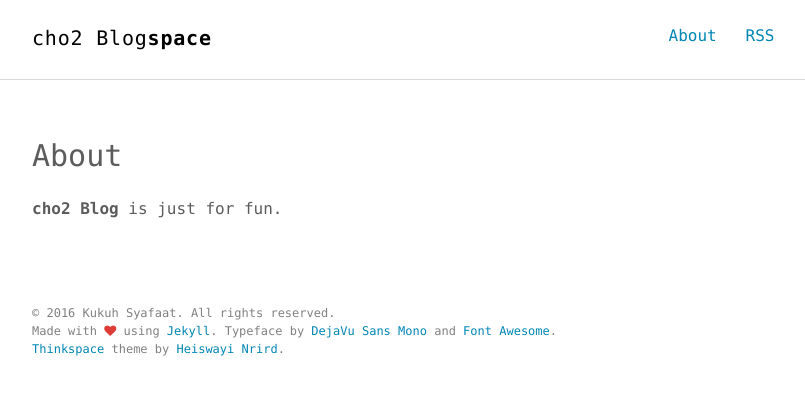
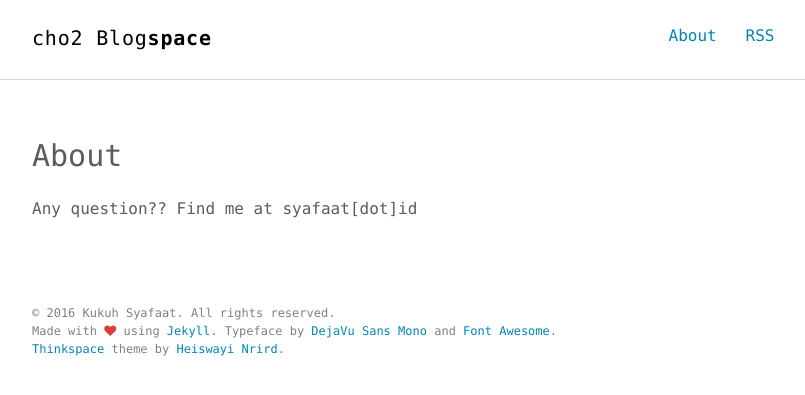
Before and after one commit to cho2/cho2.github.io, a Jekyll site: the page built from about.md, in a window 1280 px wide. Shown: the top 395 px of the page, without its empty margins (232-1037 px from the left). Built offline with Jekyll 4.4.1, drawn with Linux system fonts in a browser that asks for light colours.

Commit message:
update about

```diff
--- a/about.md
+++ b/about.md
@@ -4,4 +4,4 @@ title: About
 permalink: /about/
 ---
 
-**cho2 Blog** is just for fun.
+Any question?? Find me at syafaat[dot]id
```
